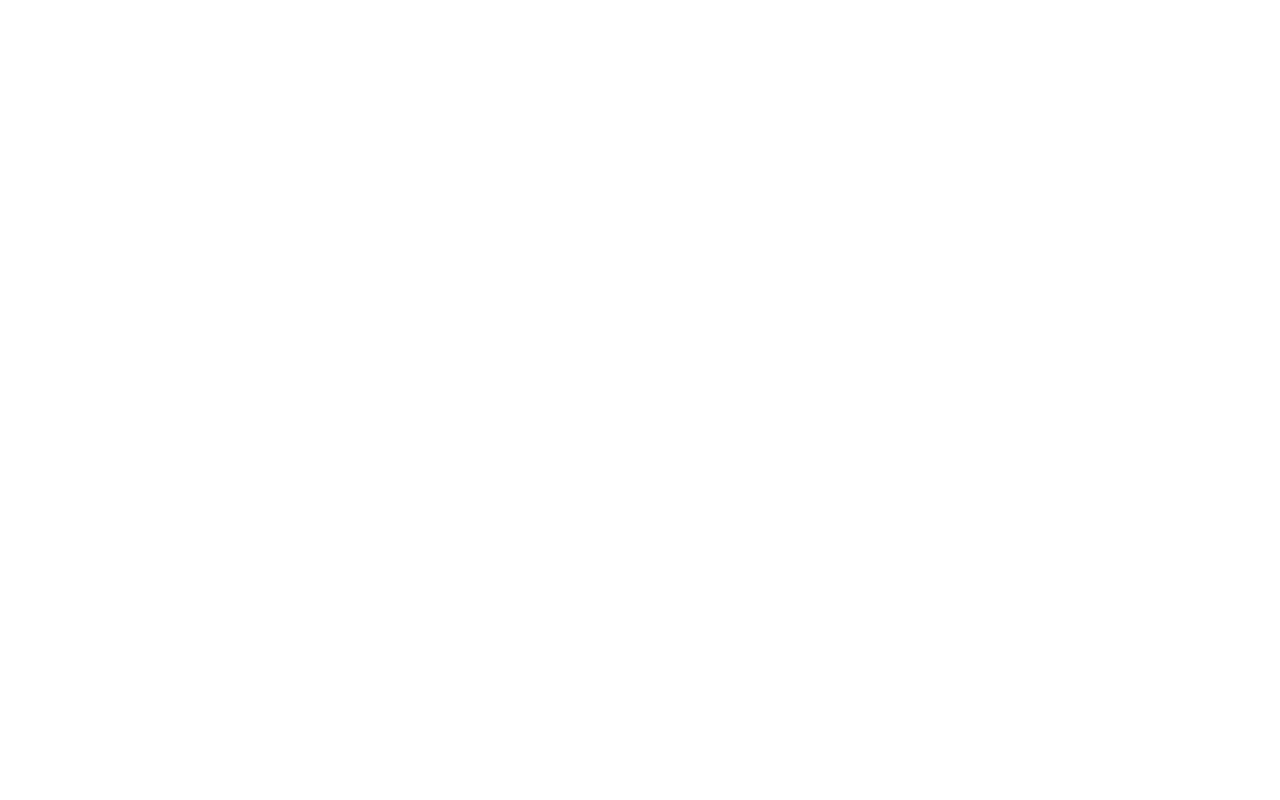
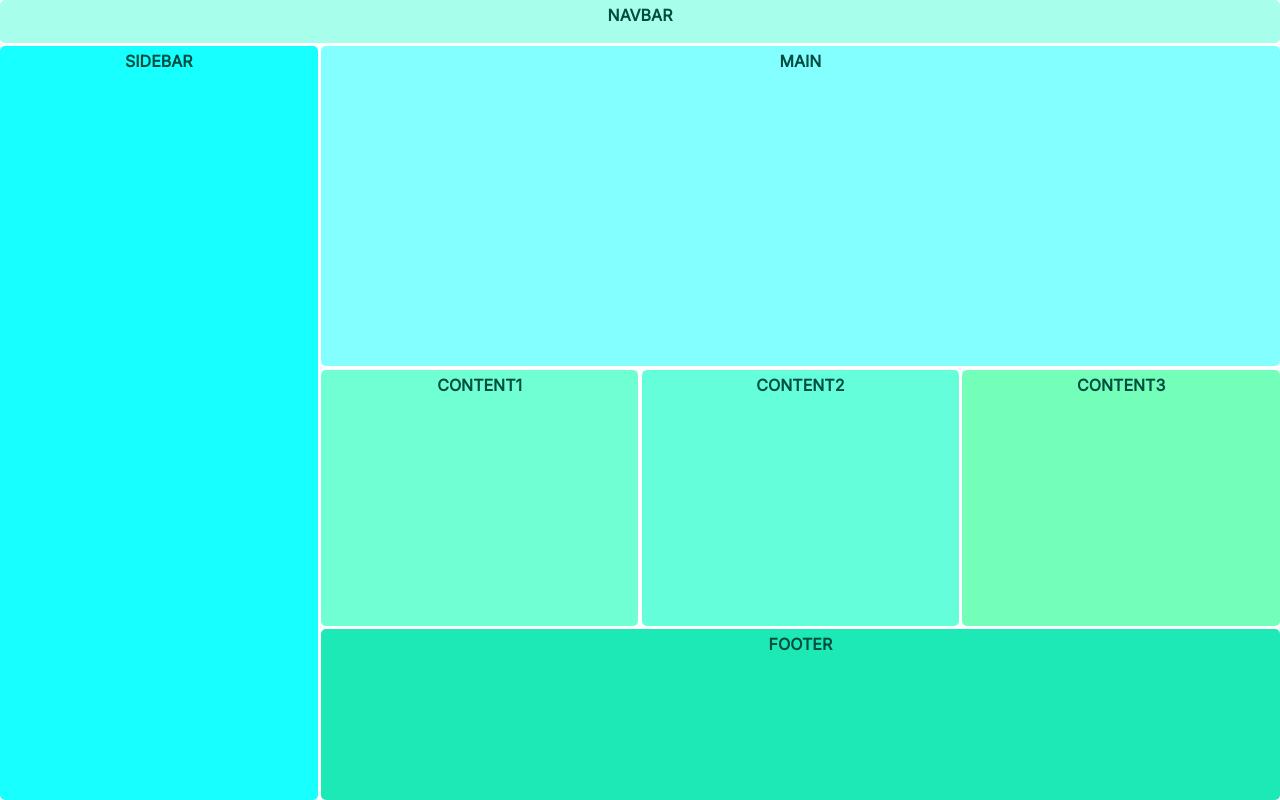
Before and after one commit to NirajBhavnani/BL_Grid_Layouts, a plain HTML site: page pages/index.html in a window 1280 px wide. Drawn offline with Linux system fonts and the light colour scheme.

Commit message:
Grid Layout Task 2: Screenshot 279

```diff
--- a/css/index.css
+++ b/css/index.css
@@ -7,3 +7,92 @@
 body, html{
     min-height: 100vh;
 }
+
+/* defining variables which will be repeated throughout the system */
+:root{
+    --main-radius:5px;
+    --main-padding:5px;
+}
+
+.container{
+    display: grid;
+    height: 100vh;
+    grid-template-columns: repeat(4, 1fr);
+    grid-template-rows: 0.2fr 1.5fr 1.2fr 0.8fr;
+    grid-template-areas:
+    "nav nav nav nav"
+    "sidebar main main main"
+    "sidebar content1 content2 content3"
+    "sidebar footer footer footer";
+    gap: 0.2rem;
+    font-family: "Inter", sans-serif;
+    font-weight: 800;
+    text-transform: uppercase;
+    font-size: 12;
+    color: #004d40;
+    text-align: center;
+}
+
+@media only screen and (max-width:550px){
+    .container{
+        grid-template-columns: 1fr;
+        grid-template-rows: 0.4fr 0.4fr 2.2fr 1.2fr 1.2fr 1.2fr 1fr;
+        grid-template-areas:
+        "nav"
+        "sidebar"
+        "main"
+        "content1"
+        "content2"
+        "content3"
+        "footer";
+    }
+}
+
+nav{
+    background-color: #a7ffeb;
+    grid-area: nav;
+    border-radius: var(--main-radius);
+    padding-top: var(--main-padding);
+}
+
+main{
+    background-color: #84ffff;
+    grid-area: main;
+    border-radius: var(--main-radius);
+    padding-top: var(--main-padding);
+}
+
+#sidebar{
+    background-color: #18ffff;
+    grid-area: sidebar;
+    border-radius: var(--main-radius);
+    padding-top: var(--main-padding);
+}
+
+#content1{
+    background-color: #6fffd2;
+    grid-area: content1;
+    border-radius: var(--main-radius);
+    padding-top: var(--main-padding);
+}
+
+#content2{
+    background-color: #64ffda;
+    grid-area: content2;
+    border-radius: var(--main-radius);
+    padding-top: var(--main-padding);
+}
+
+#content3{
+    background-color: #73ffba;
+    grid-area: content3;
+    border-radius: var(--main-radius);
+    padding-top: var(--main-padding);
+}
+
+footer{
+    background-color: #1de9b6;
+    grid-area: footer;
+    border-radius: var(--main-radius);
+    padding-top: var(--main-padding);
+}
--- a/pages/index.html
+++ b/pages/index.html
@@ -6,8 +6,17 @@
     <meta name="viewport" content="width=device-width, initial-scale=1.0">
     <title>Grid Layouts: Bridgelabz</title>
     <link rel="stylesheet" href="/css/index.css">
+    <link href="https://fonts.googleapis.com/css2?family=Inter&display=swap" rel="stylesheet">
 </head>
 <body>
-
+    <div class="container">
+        <nav>Navbar</nav>
+        <main>Main</main>
+        <div id="sidebar">Sidebar</div>
+        <div id="content1">Content1</div>
+        <div id="content2">Content2</div>
+        <div id="content3">Content3</div>
+        <footer>Footer</footer>
+    </div>
 </body>
 </html>
```
